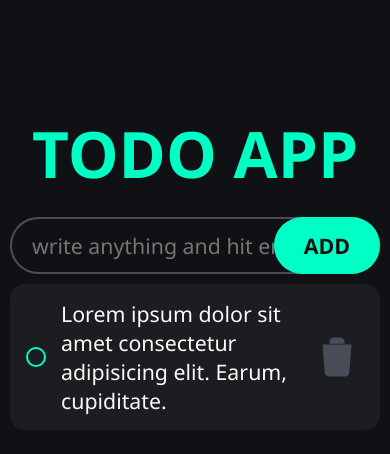
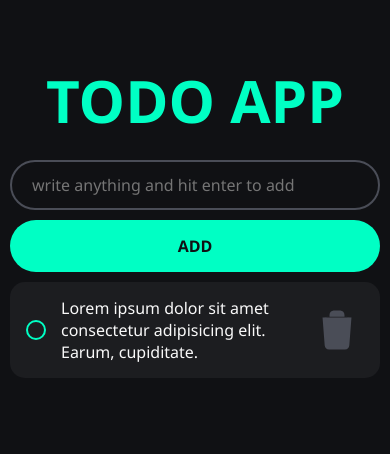
Before and after one commit to docile-imbereyemaso/todo-list-javaScript, a plain HTML site: page index.html in a window 390 px wide. Drawn offline with Linux system fonts and the light colour scheme.

Commit message:
finalizing CSS files

```diff
--- a/index.css
+++ b/index.css
@@ -93,6 +93,7 @@ form{
     padding: 15px;
     padding-right: 0;
     flex-grow: 1;
+    transition: 200ms ease;
 }
 
 .delete-button{
@@ -120,6 +121,8 @@ form{
     justify-content: center;
     align-items: center;
     flex-shrink: 0;
+    transition: 200ms ease;
+    cursor: pointer;
 }
 input[type="checkbox"]:checked ~ .custom-checkbox{
     background-color: var(--acent-color);
@@ -139,3 +142,22 @@ input[type="checkbox"]:checked ~ .todo-text{
 input[type="checkbox"]{
   display: none;
 }
+
+
+
+@media(max-width:500px){
+    html{
+        font-size: 12pt;
+    }
+    #add-button{
+        position: unset;
+        width: 100%;
+        margin-top: 10px;
+        padding: 15px;
+        height: auto;
+    }
+    h1{
+        margin-top: 50px;
+        font-size: 15vw;
+    }
+}
--- a/index.html
+++ b/index.html
@@ -20,8 +20,8 @@
              <li class="todo">
                 <input type="checkbox" id="todo-1">
                     <label for="todo-1" class="custom-checkbox">
-                    <svg xmlns="http://www.w3.org/2000/svg" width="24" height="24" viewBox="0 0 24 24" fill="none" class="tick-icon">
-                        <path d="M5 13L9 17L19 7" stroke="black" stroke-width="2" stroke-linecap="round" stroke-linejoin="round"/>
+                    <svg xmlns="http://www.w3.org/2000/svg" width="20" height="20" viewBox="0 0 24 24" fill="none" class="tick-icon">
+                        <path d="M5 13L9 17L19 7" stroke="black" stroke-width="3" stroke-linecap="round" stroke-linejoin="round"/>
                     </svg>
                     </label>
                   <label for="todo-text" class="todo-text">
```
